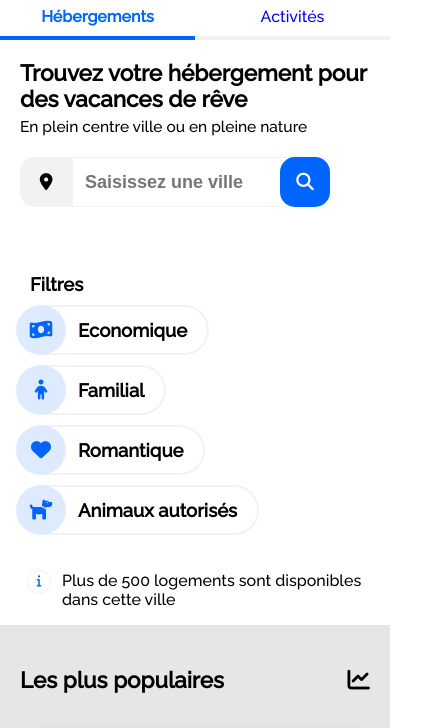
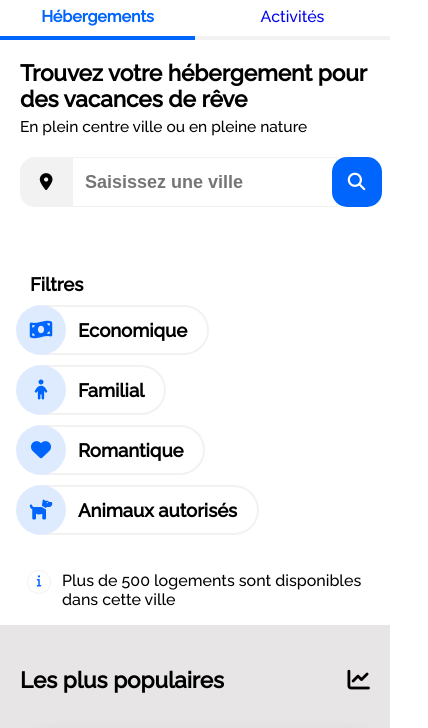
Before and after one commit to ExvigilareGemini/AdelinDubois_2_20112020, a plain HTML site: page index.html in a window 390 px wide. Shown: the part 72-800 px from the top of the page, 428 px wide, since content can reach past the window. Drawn offline with Linux system fonts and the light colour scheme.

Commit message:
27| CSS: position input[text] et  search_button_icon mis en % pour s'adapter aux petit écran

```diff
--- a/style.css
+++ b/style.css
@@ -674,13 +674,14 @@ footer {
   .recherche {
     margin-left: 20px;
   }
-
+.searchbar > input[type="text"] {
+  width: 70%;
+}
   .searchbar > button {
     width: 50px;
     border-radius: 15px 15px 15px 15px;
     position: absolute;
-    left: 280px;
-    content: "\f002";
+    left: 85%;
   }
 
   .search_button {
```
